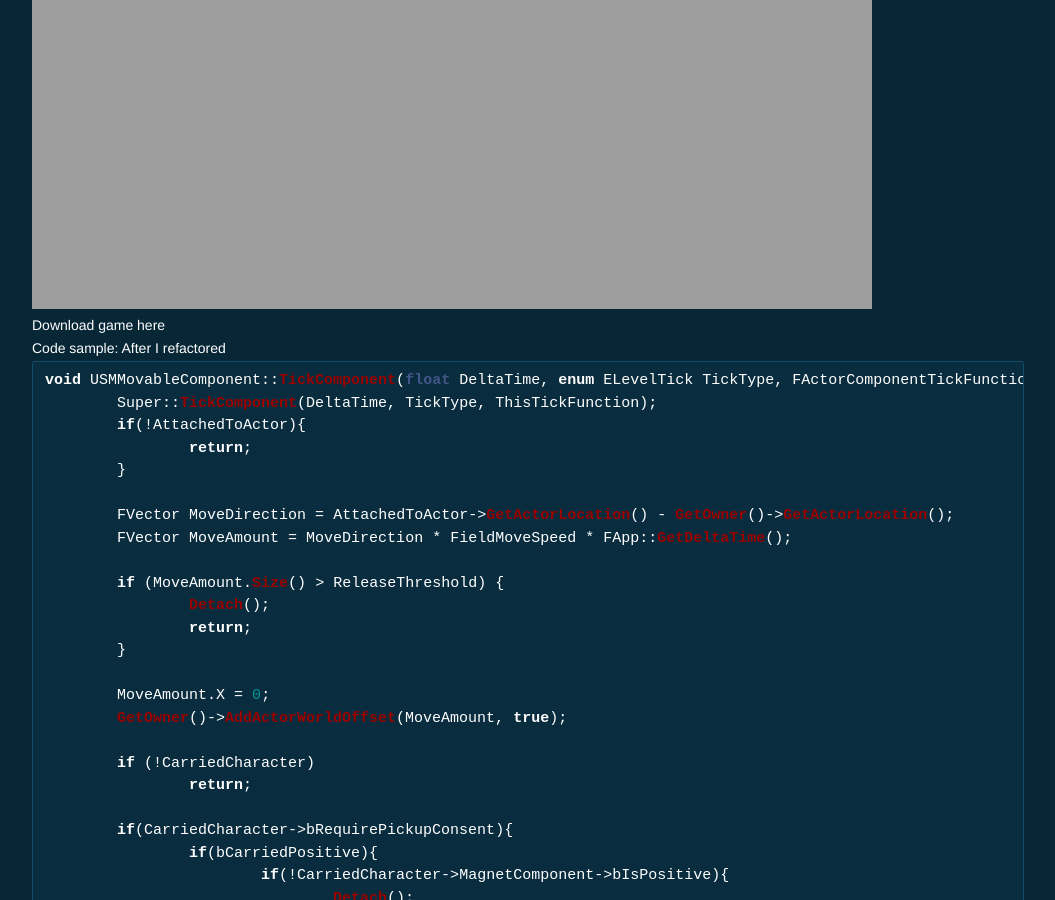
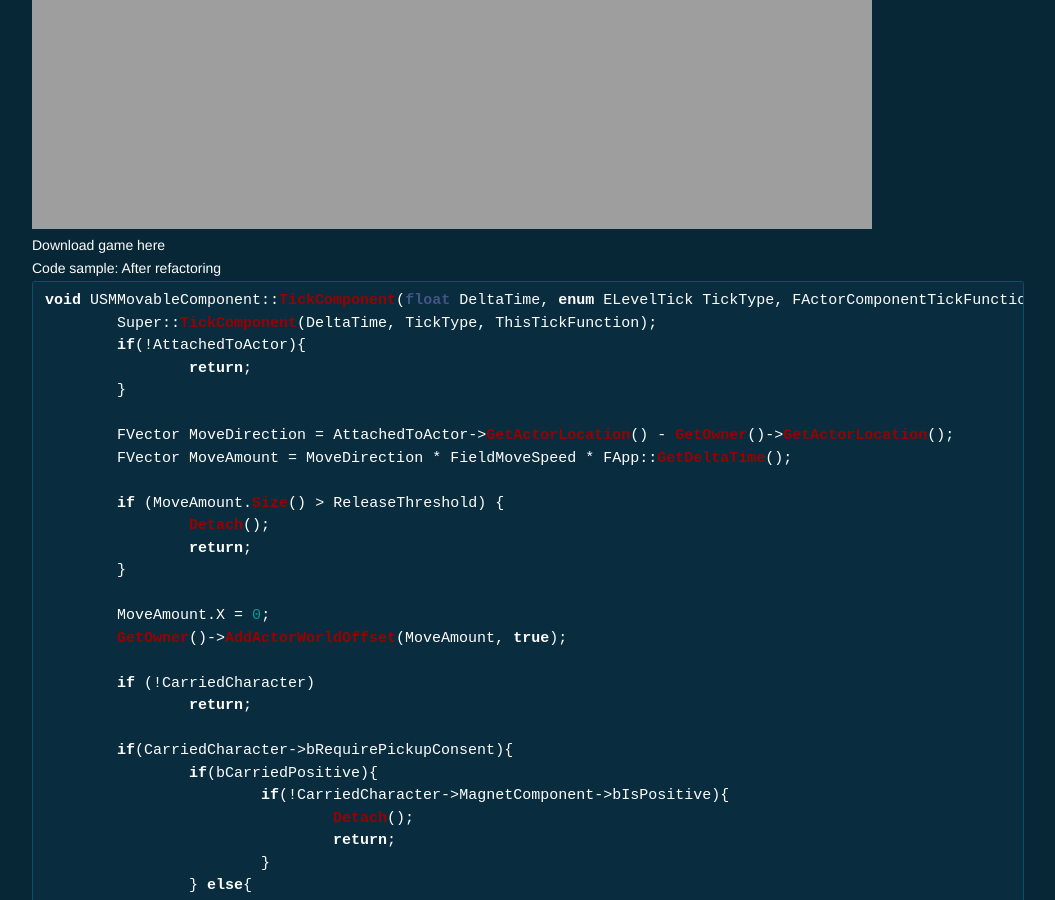
Before and after one commit to VolodymyrShabala/MySite, a Jekyll site: the page built from _posts/2016-06-01-welcome-to-jekyll.markdown, in a window 1280 px wide and 900 px high, scrolled down 601 px. Shown: the whole window, without its empty margins (112-1167 px from the left). Built offline with Jekyll 4.4.1, drawn with Linux system fonts in a browser that asks for light colours.

Commit message:
Changed video size

```diff
--- a/_posts/2016-06-01-welcome-to-jekyll.markdown
+++ b/_posts/2016-06-01-welcome-to-jekyll.markdown
@@ -13,12 +13,12 @@
 
 Code samples comming soon. But you can download and play the game in the link down below.
 
-<iframe width="840" height="630" src="{{site.url}}/Portfolio/assets/PolarityShift_Trailer.mp4" frameborder="0" allowfullscreen="allowfullscreen">&nbsp;</iframe>
+<iframe width="840" height="550" src="{{site.url}}/Portfolio/assets/PolarityShift_Trailer.mp4" frameborder="0" allowfullscreen="allowfullscreen">&nbsp;</iframe>
 
 <a href="https://drive.google.com/open?id=1xekIfMAPPeOHBK5hPr1w9AH1wMI8EZK9">Download game here</a>
 
 Code sample:
-After I refactored
+After refactoring
 {% highlight C# %}
 void USMMovableComponent::TickComponent(float DeltaTime, enum ELevelTick TickType, FActorComponentTickFunction *ThisTickFunction){
 	Super::TickComponent(DeltaTime, TickType, ThisTickFunction);
```
